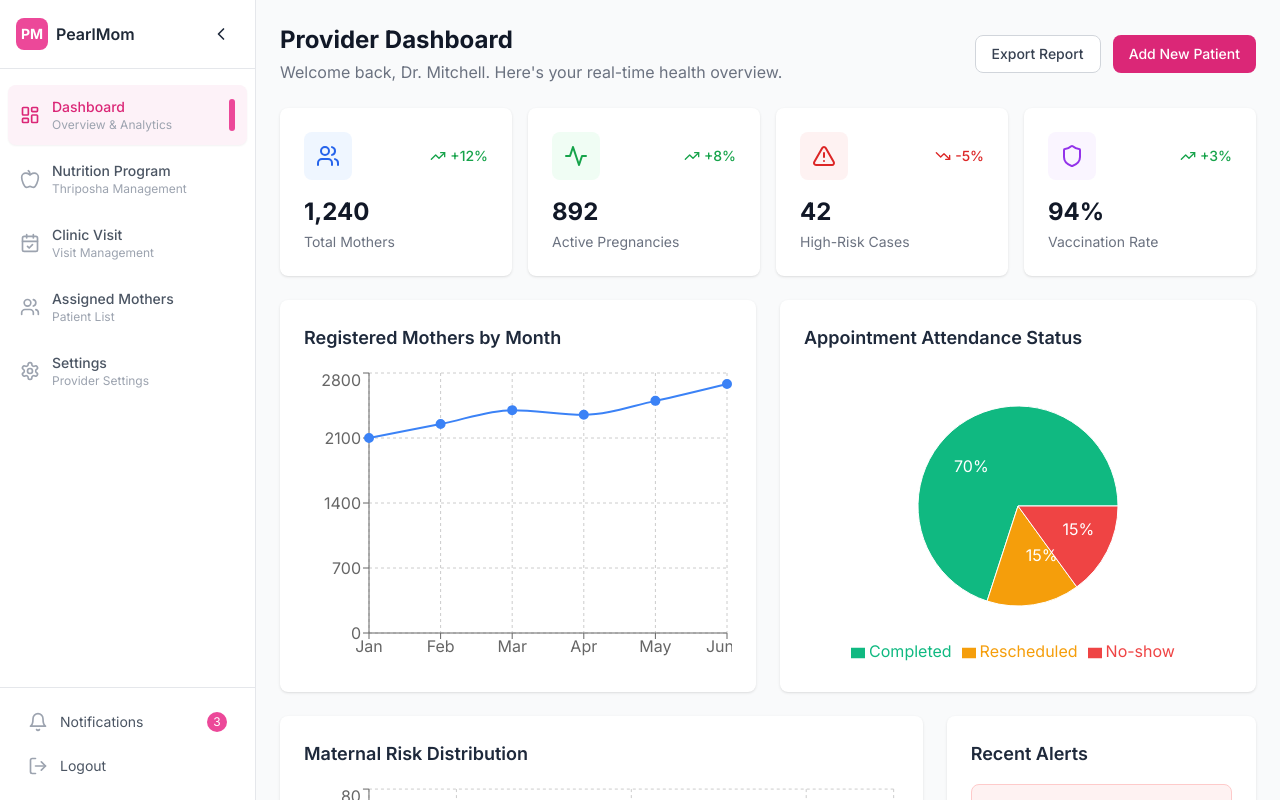
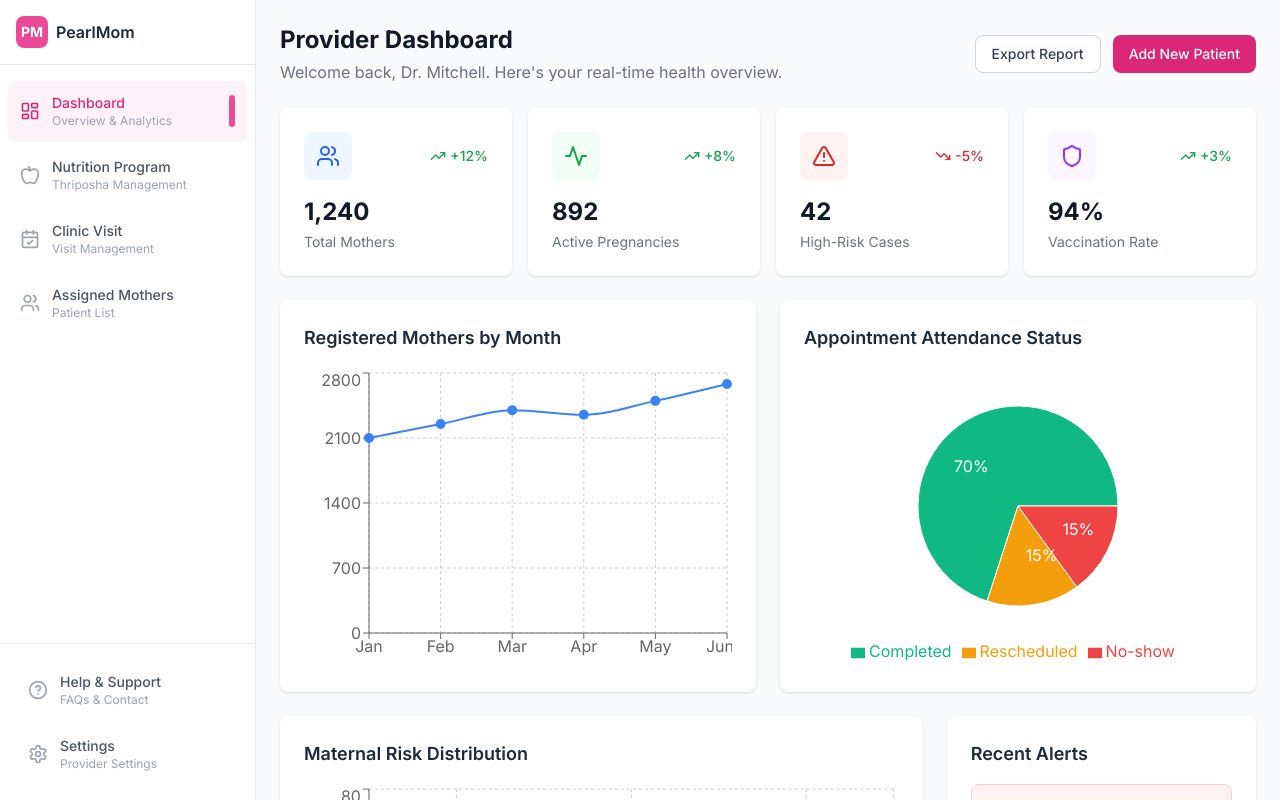
Before and after one commit to NusnaRabik/PearlMom, a React (Vite) app in the folder frontend/: page /provider/dashboard in a window 1280 px wide. Built offline with nearby package versions, Linux system fonts and the light colour scheme; the HTML template or start-up script is replaced by a standard one.

Commit message:
updated code

```diff
--- a/frontend/src/components/common/AdminSidebar.jsx
+++ b/frontend/src/components/common/AdminSidebar.jsx
@@ -1,21 +1,15 @@
 // frontend/src/components/common/AdminSidebar.jsx
-import React, { useState } from 'react';
+import React from 'react';
 import { Link, useLocation } from 'react-router-dom';
 import {
   LayoutDashboard,
   Users,
   Settings,
   Shield,
-  ChevronLeft,
-  Menu,
-  LogOut,
-  Bell,
-  Activity,
-  Database
+  HelpCircle
 } from 'lucide-react';
 
 const AdminSidebar = () => {
-  const [collapsed, setCollapsed] = useState(false);
   const location = useLocation();
 
   const menuItems = [
@@ -30,12 +24,6 @@ const AdminSidebar = () => {
       icon: Users,
       label: 'User & System',
       description: 'Management'
-    },
-    {
-      path: '/admin/settings',
-      icon: Settings,
-      label: 'Admin Settings',
-      description: 'Profile & Security'
     }
   ];
 
@@ -47,39 +35,15 @@ const AdminSidebar = () => {
   };
 
   return (
-    <div className={`${collapsed ? 'w-20' : 'w-64'} h-screen bg-white border-r border-gray-200 transition-all duration-300 flex flex-col`}>
+    <div className="w-64 h-screen bg-white border-r border-gray-200 flex flex-col">
       {/* Logo Section */}
       <div className="p-4 border-b border-gray-200">
-        {collapsed ? (
-          <div className="flex flex-col items-center space-y-2">
-            <Link to="/admin/dashboard" className="flex items-center justify-center">
-              <div className="w-8 h-8 bg-pink-500 rounded-lg flex items-center justify-center">
-                <Shield className="text-white" size={18} />
-              </div>
-            </Link>
-            <button
-              onClick={() => setCollapsed(!collapsed)}
-              className="p-2 rounded-lg hover:bg-gray-100 transition-colors"
-            >
-              <Menu size={20} />
-            </button>
-          </div>
-        ) : (
-          <div className="flex items-center justify-between">
         <Link to="/admin/dashboard" className="flex items-center space-x-2">
           <div className="w-8 h-8 bg-pink-500 rounded-lg flex items-center justify-center">
             <Shield className="text-white" size={18} />
           </div>
           <span className="font-semibold text-gray-800">PearlMom Admin</span>
         </Link>
-            <button
-              onClick={() => setCollapsed(!collapsed)}
-              className="p-2 rounded-lg hover:bg-gray-100 transition-colors"
-            >
-              <ChevronLeft size={20} />
-            </button>
-          </div>
-        )}
       </div>
 
       {/* Navigation Items */}
@@ -95,16 +59,13 @@ const AdminSidebar = () => {
                   ? 'bg-pink-50 text-pink-600 shadow-sm'
                   : 'text-gray-600 hover:bg-gray-50 hover:text-gray-900'
               }`}
-              title={collapsed ? item.label : ''}
             >
               <item.icon size={20} className={isActive ? 'text-pink-600' : 'text-gray-400 group-hover:text-gray-600'} />
-              {!collapsed && (
               <div className="flex flex-col flex-1">
                 <span className="text-sm font-medium">{item.label}</span>
                 <span className="text-xs text-gray-400">{item.description}</span>
               </div>
-              )}
-              {isActive && !collapsed && (
+              {isActive && (
                 <div className="w-1.5 h-8 bg-pink-500 rounded-full"></div>
               )}
             </Link>
@@ -112,37 +73,44 @@ const AdminSidebar = () => {
         })}
       </nav>
 
-      {/* System Status */}
-      {!collapsed && (
-        <div className="px-4 py-3 border-t border-gray-200">
-          <div className="flex items-center space-x-2 text-xs text-gray-500">
-            <Activity size={14} className="text-green-500" />
-            <span>System Operational</span>
+      {/* Bottom Section */}
+      <div className="p-4 border-t border-gray-200 space-y-1">
+        {/* Help & Support */}
+        <Link
+          to="/help"
+          className={`flex items-center space-x-3 px-3 py-3 rounded-lg transition-all duration-200 group ${
+            location.pathname === '/help'
+              ? 'bg-pink-50 text-pink-600 shadow-sm'
+              : 'text-gray-600 hover:bg-gray-50 hover:text-gray-900'
+          }`}
+        >
+          <HelpCircle size={20} className={location.pathname === '/help' ? 'text-pink-600' : 'text-gray-400 group-hover:text-gray-600'} />
+          <div className="flex flex-col flex-1">
+            <span className="text-sm font-medium">Help & Support</span>
+            <span className="text-xs text-gray-400">FAQs & Contact</span>
           </div>
-          <div className="mt-1 flex items-center space-x-2 text-xs text-gray-500">
-            <Database size={14} className="text-pink-500" />
-            <span>1,284 Records</span>
+          {location.pathname === '/help' && (
+            <div className="w-1.5 h-8 bg-pink-500 rounded-full"></div>
+          )}
+        </Link>
+
+        {/* Admin Settings */}
+        <Link
+          to="/admin/settings"
+          className={`flex items-center space-x-3 px-3 py-3 rounded-lg transition-all duration-200 group ${
+            isActiveRoute('/admin/settings')
+              ? 'bg-pink-50 text-pink-600 shadow-sm'
+              : 'text-gray-600 hover:bg-gray-50 hover:text-gray-900'
+          }`}
+        >
+          <Settings size={20} className={isActiveRoute('/admin/settings') ? 'text-pink-600' : 'text-gray-400 group-hover:text-gray-600'} />
+          <div className="flex flex-col flex-1">
+            <span className="text-sm font-medium">Admin Settings</span>
+            <span className="text-xs text-gray-400">Profile & Security</span>
           </div>
-        </div>
+          {isActiveRoute('/admin/settings') && (
+            <div className="w-1.5 h-8 bg-pink-500 rounded-full"></div>
           )}
-
-      {/* Bottom Section */}
-      <div className="p-4 border-t border-gray-200 space-y-2">
-        <button className="w-full flex items-center space-x-3 px-3 py-2 rounded-lg hover:bg-gray-50 transition-colors text-gray-600">
-          <Bell size={20} />
-          {!collapsed && (
-            <>
-              <span className="text-sm">Notifications</span>
-              <span className="ml-auto bg-pink-500 text-white text-xs rounded-full w-5 h-5 flex items-center justify-center">5</span>
-            </>
-          )}
-        </button>
-        <Link
-          to="/"
-          className="w-full flex items-center space-x-3 px-3 py-2 rounded-lg hover:bg-gray-50 transition-colors text-gray-600"
-        >
-          <LogOut size={20} />
-          {!collapsed && <span className="text-sm">Logout</span>}
         </Link>
       </div>
     </div>
--- a/frontend/src/components/common/MotherSidebar.jsx
+++ b/frontend/src/components/common/MotherSidebar.jsx
@@ -1,5 +1,5 @@
 // frontend/src/components/common/MotherSidebar.jsx
-import React, { useState } from 'react';
+import React from 'react';
 import { Link, useLocation } from 'react-router-dom';
 import {
   LayoutDashboard,
@@ -8,15 +8,10 @@ import {
   MapPin,
   Apple,
   Settings,
-  ChevronLeft,
-  Menu,
-  LogOut,
-  Bell,
-  Calendar
+  HelpCircle
 } from 'lucide-react';
 
 const MotherSidebar = () => {
-  const [collapsed, setCollapsed] = useState(false);
   const location = useLocation();
 
   const menuItems = [
@@ -49,12 +44,6 @@ const MotherSidebar = () => {
       icon: Apple,
       label: 'Nutrition Tracker',
       description: 'Diet & Wellness'
-    },
-    {
-      path: '/mother/settings',
-      icon: Settings,
-      label: 'Settings',
-      description: 'Profile & Preferences'
     }
   ];
 
@@ -66,39 +55,15 @@ const MotherSidebar = () => {
   };
 
   return (
-    <div className={`${collapsed ? 'w-20' : 'w-64'} h-screen bg-white border-r border-gray-200 transition-all duration-300 flex flex-col`}>
+    <div className="w-64 h-screen bg-white border-r border-gray-200 flex flex-col">
       {/* Logo Section */}
       <div className="p-4 border-b border-gray-200">
-        {collapsed ? (
-          <div className="flex flex-col items-center space-y-2">
-            <Link to="/mother/dashboard" className="flex items-center justify-center">
-              <div className="w-8 h-8 bg-pink-500 rounded-lg flex items-center justify-center">
-                <Heart className="text-white" size={18} />
-              </div>
-            </Link>
-            <button
-              onClick={() => setCollapsed(!collapsed)}
-              className="p-2 rounded-lg hover:bg-gray-100 transition-colors"
-            >
-              <Menu size={20} />
-            </button>
-          </div>
-        ) : (
-          <div className="flex items-center justify-between">
         <Link to="/mother/dashboard" className="flex items-center space-x-2">
           <div className="w-8 h-8 bg-pink-500 rounded-lg flex items-center justify-center">
             <Heart className="text-white" size={18} />
           </div>
           <span className="font-semibold text-gray-800">PearlMom</span>
         </Link>
-            <button
-              onClick={() => setCollapsed(!collapsed)}
-              className="p-2 rounded-lg hover:bg-gray-100 transition-colors"
-            >
-              <ChevronLeft size={20} />
-            </button>
-          </div>
-        )}
       </div>
 
       {/* Navigation Items */}
@@ -114,16 +79,13 @@ const MotherSidebar = () => {
                   ? 'bg-pink-50 text-pink-600 shadow-sm'
                   : 'text-gray-600 hover:bg-gray-50 hover:text-gray-900'
               }`}
-              title={collapsed ? item.label : ''}
             >
               <item.icon size={20} className={isActive ? 'text-pink-600' : 'text-gray-400 group-hover:text-gray-600'} />
-              {!collapsed && (
               <div className="flex flex-col flex-1">
                 <span className="text-sm font-medium">{item.label}</span>
                 <span className="text-xs text-gray-400">{item.description}</span>
               </div>
-              )}
-              {isActive && !collapsed && (
+              {isActive && (
                 <div className="w-1.5 h-8 bg-pink-500 rounded-full"></div>
               )}
             </Link>
@@ -132,22 +94,40 @@ const MotherSidebar = () => {
       </nav>
 
       {/* Bottom Section */}
-      <div className="p-4 border-t border-gray-200 space-y-2">
-        <button className="w-full flex items-center space-x-3 px-3 py-2 rounded-lg hover:bg-gray-50 transition-colors text-gray-600">
-          <Bell size={20} />
-          {!collapsed && (
-            <>
-              <span className="text-sm">Notifications</span>
-              <span className="ml-auto bg-pink-500 text-white text-xs rounded-full w-5 h-5 flex items-center justify-center">2</span>
-            </>
+      <div className="p-4 border-t border-gray-200 space-y-1">
+        {/* Help & Support */}
+        <Link
+          to="/help"
+          className={`flex items-center space-x-3 px-3 py-3 rounded-lg transition-all duration-200 group ${
+            location.pathname === '/help'
+              ? 'bg-pink-50 text-pink-600 shadow-sm'
+              : 'text-gray-600 hover:bg-gray-50 hover:text-gray-900'
+          }`}
+        >
+          <HelpCircle size={20} className={location.pathname === '/help' ? 'text-pink-600' : 'text-gray-400 group-hover:text-gray-600'} />
+          <div className="flex flex-col flex-1">
+            <span className="text-sm font-medium">Help & Support</span>
+            <span className="text-xs text-gray-400">FAQs & Contact</span>
+          </div>
+        </Link>
+
+        {/* Settings */}
+        <Link
+          to="/mother/settings"
+          className={`flex items-center space-x-3 px-3 py-3 rounded-lg transition-all duration-200 group ${
+            isActiveRoute('/mother/settings')
+              ? 'bg-pink-50 text-pink-600 shadow-sm'
+              : 'text-gray-600 hover:bg-gray-50 hover:text-gray-900'
+          }`}
+        >
+          <Settings size={20} className={isActiveRoute('/mother/settings') ? 'text-pink-600' : 'text-gray-400 group-hover:text-gray-600'} />
+          <div className="flex flex-col flex-1">
+            <span className="text-sm font-medium">Settings</span>
+            <span className="text-xs text-gray-400">Profile & Preferences</span>
+          </div>
+          {isActiveRoute('/mother/settings') && (
+            <div className="w-1.5 h-8 bg-pink-500 rounded-full"></div>
           )}
-        </button>
-        <Link
-          to="/"
-          className="w-full flex items-center space-x-3 px-3 py-2 rounded-lg hover:bg-gray-50 transition-colors text-gray-600"
-        >
-          <LogOut size={20} />
-          {!collapsed && <span className="text-sm">Logout</span>}
         </Link>
       </div>
     </div>
--- a/frontend/src/components/common/Navbar.jsx
+++ b/frontend/src/components/common/Navbar.jsx
@@ -18,7 +18,7 @@ const Navbar = () => {
         if (element) {
           element.scrollIntoView({ behavior: 'smooth' });
         }
-      }, 100);
+      }, 150);
     } else {
       // Already on home page, just scroll
       const element = document.getElementById(sectionId);
@@ -30,8 +30,38 @@ const Navbar = () => {
   };
 
   const handleHomeClick = (e) => {
-    if (location.pathname === '/') {
-      e.preventDefault();
+    e.preventDefault();
+    if (location.pathname !== '/') {
+      // Navigate to home page first
+      navigate('/');
+      // Wait for navigation then scroll to hero
+      setTimeout(() => {
+        const element = document.getElementById('hero-section');
+        if (element) {
+          element.scrollIntoView({ behavior: 'smooth' });
+        }
+      }, 150);
+    } else {
+      // Already on home page, scroll to hero section
+      const element = document.getElementById('hero-section');
+      if (element) {
+        element.scrollIntoView({ behavior: 'smooth' });
+      } else {
+        // Fallback: scroll to top
+        window.scrollTo({ top: 0, behavior: 'smooth' });
+      }
+    }
+    setIsOpen(false);
+  };
+
+  const handleLogoClick = (e) => {
+    e.preventDefault();
+    if (location.pathname !== '/') {
+      navigate('/');
+      setTimeout(() => {
+        window.scrollTo({ top: 0, behavior: 'smooth' });
+      }, 150);
+    } else {
       window.scrollTo({ top: 0, behavior: 'smooth' });
     }
     setIsOpen(false);
@@ -45,7 +75,7 @@ const Navbar = () => {
           <Link
             to="/"
             className="flex items-center space-x-2 flex-shrink-0"
-            onClick={handleHomeClick}
+            onClick={handleLogoClick}
           >
             <div className="w-8 h-8 bg-pink-500 rounded-lg flex items-center justify-center">
               <span className="text-white font-bold text-sm">PM</span>
@@ -77,6 +107,7 @@ const Navbar = () => {
               <Link
                 to="/help"
                 className="text-sm text-gray-600 hover:text-pink-600 hover:bg-pink-50 px-4 py-2 rounded-lg transition-colors font-medium"
+                onClick={() => setIsOpen(false)}
               >
                 FAQ
               </Link>
--- a/frontend/src/components/common/Sidebar.jsx
+++ b/frontend/src/components/common/Sidebar.jsx
@@ -1,5 +1,5 @@
 // frontend/src/components/common/Sidebar.jsx
-import React, { useState } from 'react';
+import React from 'react';
 import { Link, useLocation } from 'react-router-dom';
 import {
   LayoutDashboard,
@@ -7,14 +7,10 @@ import {
   CalendarCheck,
   Users,
   Settings,
-  ChevronLeft,
-  Menu,
-  LogOut,
-  Bell
+  HelpCircle
 } from 'lucide-react';
 
 const Sidebar = () => {
-  const [collapsed, setCollapsed] = useState(false);
   const location = useLocation();
 
   const menuItems = [
@@ -41,12 +37,6 @@ const Sidebar = () => {
       icon: Users,
       label: 'Assigned Mothers',
       description: 'Patient List'
-    },
-    {
-      path: '/provider/settings',
-      icon: Settings,
-      label: 'Settings',
-      description: 'Provider Settings'
     }
   ];
 
@@ -59,39 +49,15 @@ const Sidebar = () => {
   };
 
   return (
-    <div className={`${collapsed ? 'w-20' : 'w-64'} h-screen bg-white border-r border-gray-200 transition-all duration-300 flex flex-col`}>
+    <div className="w-64 h-screen bg-white border-r border-gray-200 flex flex-col">
       {/* Logo Section */}
       <div className="p-4 border-b border-gray-200">
-        {collapsed ? (
-          <div className="flex flex-col items-center space-y-2">
-            <Link to="/provider/dashboard" className="flex items-center justify-center">
-              <div className="w-8 h-8 bg-pink-500 rounded-lg flex items-center justify-center">
-                <span className="text-white font-bold text-sm">PM</span>
-              </div>
-            </Link>
-            <button
-              onClick={() => setCollapsed(!collapsed)}
-              className="p-2 rounded-lg hover:bg-gray-100 transition-colors"
-            >
-              <Menu size={20} />
-            </button>
-          </div>
-        ) : (
-          <div className="flex items-center justify-between">
         <Link to="/provider/dashboard" className="flex items-center space-x-2">
           <div className="w-8 h-8 bg-pink-500 rounded-lg flex items-center justify-center">
             <span className="text-white font-bold text-sm">PM</span>
           </div>
           <span className="font-semibold text-gray-800">PearlMom</span>
         </Link>
-            <button
-              onClick={() => setCollapsed(!collapsed)}
-              className="p-2 rounded-lg hover:bg-gray-100 transition-colors"
-            >
-              <ChevronLeft size={20} />
-            </button>
-          </div>
-        )}
       </div>
 
       {/* Navigation Items */}
@@ -107,16 +73,13 @@ const Sidebar = () => {
                   ? 'bg-pink-50 text-pink-600 shadow-sm'
                   : 'text-gray-600 hover:bg-gray-50 hover:text-gray-900'
               }`}
-              title={collapsed ? item.label : ''}
             >
               <item.icon size={20} className={isActive ? 'text-pink-600' : 'text-gray-400 group-hover:text-gray-600'} />
-              {!collapsed && (
               <div className="flex flex-col flex-1">
                 <span className="text-sm font-medium">{item.label}</span>
                 <span className="text-xs text-gray-400">{item.description}</span>
               </div>
-              )}
-              {isActive && !collapsed && (
+              {isActive && (
                 <div className="w-1.5 h-8 bg-pink-500 rounded-full"></div>
               )}
             </Link>
@@ -125,22 +88,43 @@ const Sidebar = () => {
       </nav>
 
       {/* Bottom Section */}
-      <div className="p-4 border-t border-gray-200 space-y-2">
-        <button className="w-full flex items-center space-x-3 px-3 py-2 rounded-lg hover:bg-gray-50 transition-colors text-gray-600">
-          <Bell size={20} className="text-gray-400" />
-          {!collapsed && (
-            <>
-              <span className="text-sm flex-1 text-left">Notifications</span>
-              <span className="bg-pink-500 text-white text-xs rounded-full w-5 h-5 flex items-center justify-center">3</span>
-            </>
+      <div className="p-4 border-t border-gray-200 space-y-1">
+        {/* Help & Support */}
+        <Link
+          to="/help"
+          className={`flex items-center space-x-3 px-3 py-3 rounded-lg transition-all duration-200 group ${
+            location.pathname === '/help'
+              ? 'bg-pink-50 text-pink-600 shadow-sm'
+              : 'text-gray-600 hover:bg-gray-50 hover:text-gray-900'
+          }`}
+        >
+          <HelpCircle size={20} className={location.pathname === '/help' ? 'text-pink-600' : 'text-gray-400 group-hover:text-gray-600'} />
+          <div className="flex flex-col flex-1">
+            <span className="text-sm font-medium">Help & Support</span>
+            <span className="text-xs text-gray-400">FAQs & Contact</span>
+          </div>
+          {location.pathname === '/help' && (
+            <div className="w-1.5 h-8 bg-pink-500 rounded-full"></div>
           )}
-        </button>
+        </Link>
+
+        {/* Provider Settings */}
         <Link
-          to="/"
-          className="w-full flex items-center space-x-3 px-3 py-2 rounded-lg hover:bg-gray-50 transition-colors text-gray-600"
+          to="/provider/settings"
+          className={`flex items-center space-x-3 px-3 py-3 rounded-lg transition-all duration-200 group ${
+            isActiveRoute('/provider/settings')
+              ? 'bg-pink-50 text-pink-600 shadow-sm'
+              : 'text-gray-600 hover:bg-gray-50 hover:text-gray-900'
+          }`}
         >
-          <LogOut size={20} className="text-gray-400" />
-          {!collapsed && <span className="text-sm">Logout</span>}
+          <Settings size={20} className={isActiveRoute('/provider/settings') ? 'text-pink-600' : 'text-gray-400 group-hover:text-gray-600'} />
+          <div className="flex flex-col flex-1">
+            <span className="text-sm font-medium">Settings</span>
+            <span className="text-xs text-gray-400">Provider Settings</span>
+          </div>
+          {isActiveRoute('/provider/settings') && (
+            <div className="w-1.5 h-8 bg-pink-500 rounded-full"></div>
+          )}
         </Link>
       </div>
     </div>
```
Lines whose indentation alone changed are shown as unchanged.
